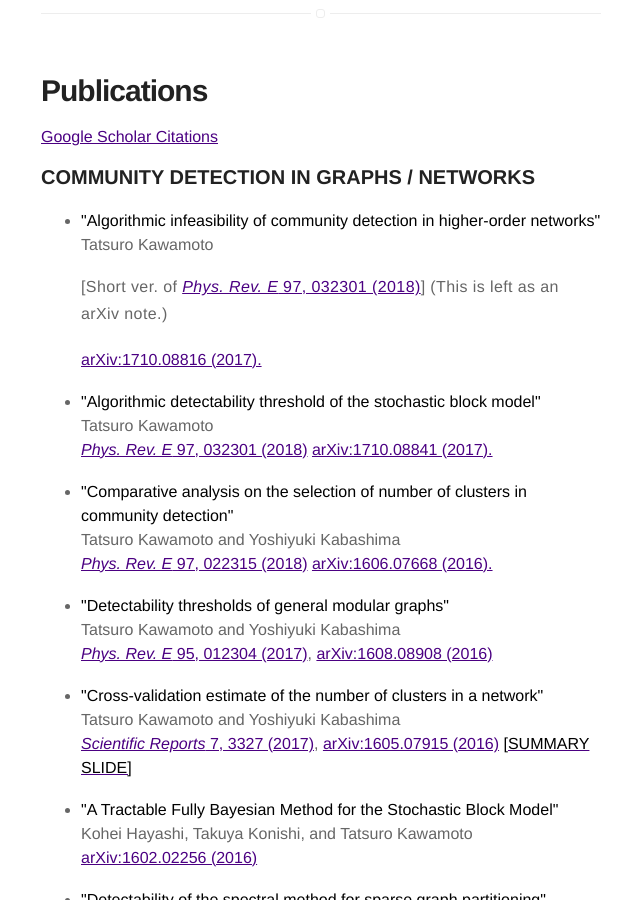
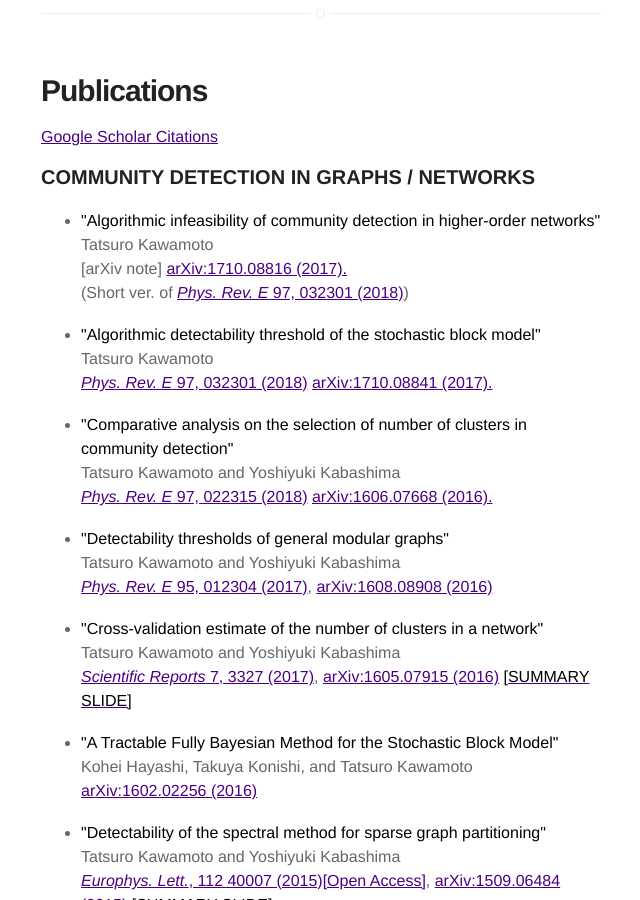
Before and after one commit to tatsuro-kawamoto/tatsuro-kawamoto.github.io, a Jekyll site: the page built from index.html, in a window 1280 px wide and 900 px high, scrolled down 541 px. Shown: the whole window, without its empty margins (319-959 px from the left). Built offline with Jekyll 4.4.1, drawn with Linux system fonts in a browser that asks for light colours.

Commit message:
Correct style.

```diff
--- a/index.html
+++ b/index.html
@@ -11,8 +11,8 @@ title: Home
   <li>
     <strong>"Algorithmic infeasibility of community detection in higher-order networks"</strong><br />
     Tatsuro Kawamoto<br />
-    <p>[Short ver. of <a href="https://journals.aps.org/pre/abstract/10.1103/PhysRevE.97.032301" target="_blank"><i>Phys. Rev. E</i> 97, 032301 (2018)</a>] (This is left as an arXiv note.)</p>
-    <a href="https://arxiv.org/abs/1710.08816" target="_blank">arXiv:1710.08816 (2017).</a>
+    [arXiv note] <a href="https://arxiv.org/abs/1710.08816" target="_blank">arXiv:1710.08816 (2017).</a><br />
+    (Short ver. of <a href="https://journals.aps.org/pre/abstract/10.1103/PhysRevE.97.032301" target="_blank"><i>Phys. Rev. E</i> 97, 032301 (2018)</a>)
   </li>
   <br />
   <li>
```
